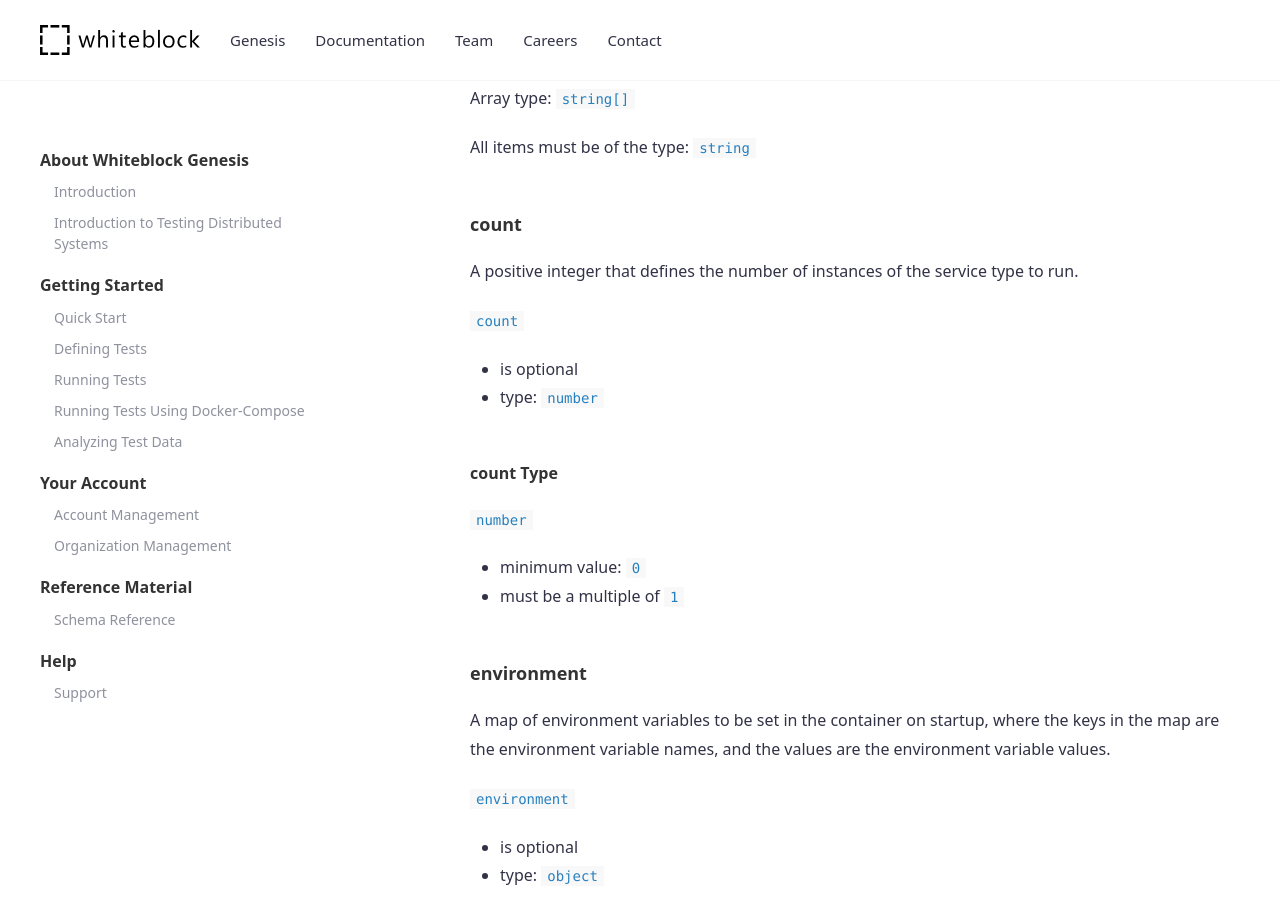
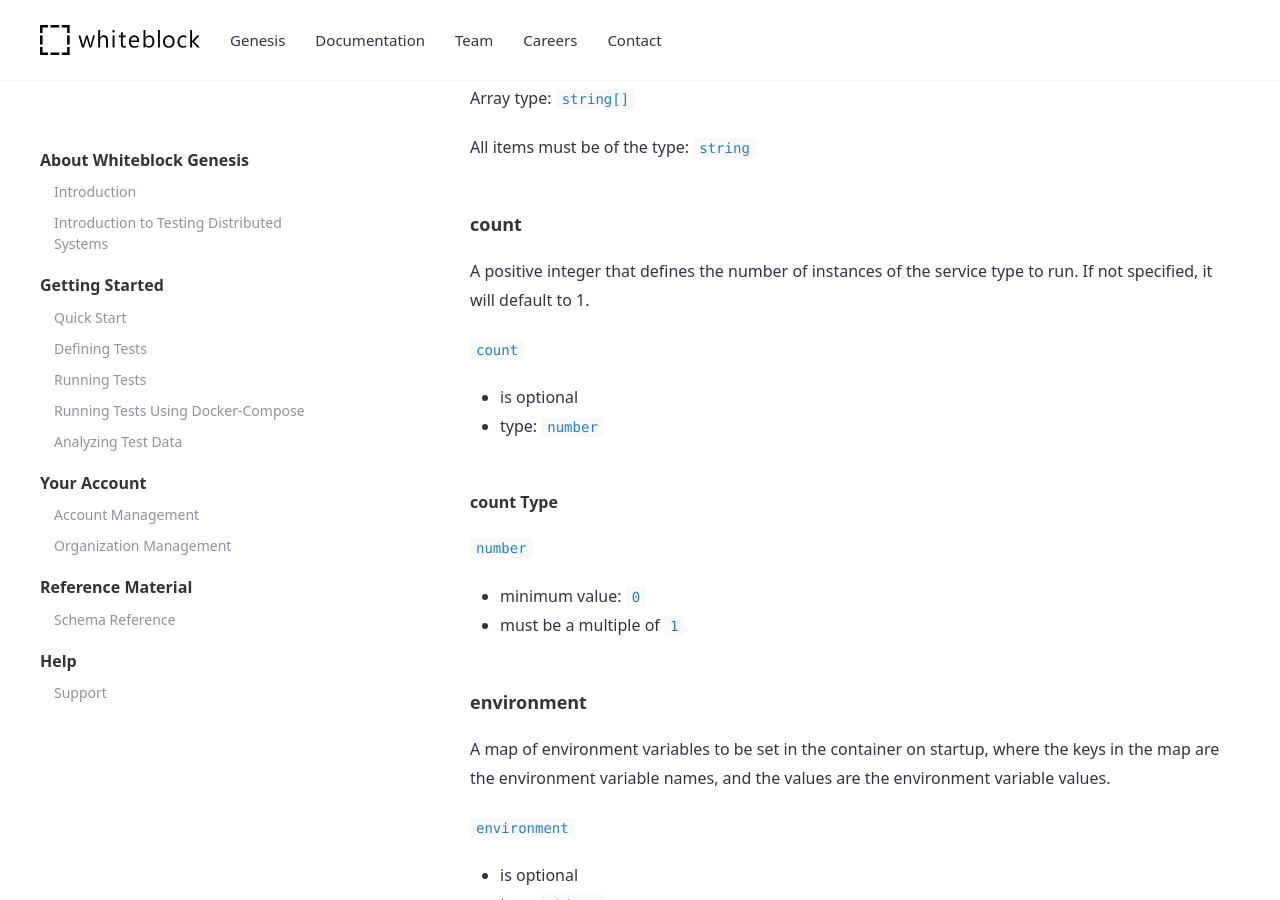
Before and after one commit to whiteblock/genesis-docs, a Jekyll site: the page built from _docs/schema.md, in a window 1280 px wide and 900 px high, scrolled down 37076 px. Built offline with Jekyll 4.4.1, drawn with Linux system fonts in a browser that asks for light colours.

Commit message:
removed count: 1 and documented that its a default

```diff
--- a/_docs/schema.md
+++ b/_docs/schema.md
@@ -1261,7 +1261,7 @@ All items must be of the type: `string`
 
 #### count
 
-A positive integer that defines the number of instances of the service type to run.
+A positive integer that defines the number of instances of the service type to run. If not specified, it will default to 1.
 
 `count`
 
```
Also changed, not shown: _docs/defining_tests.md (+1 -11 lines), _docs/quick_start.md (+1 -4 lines).
